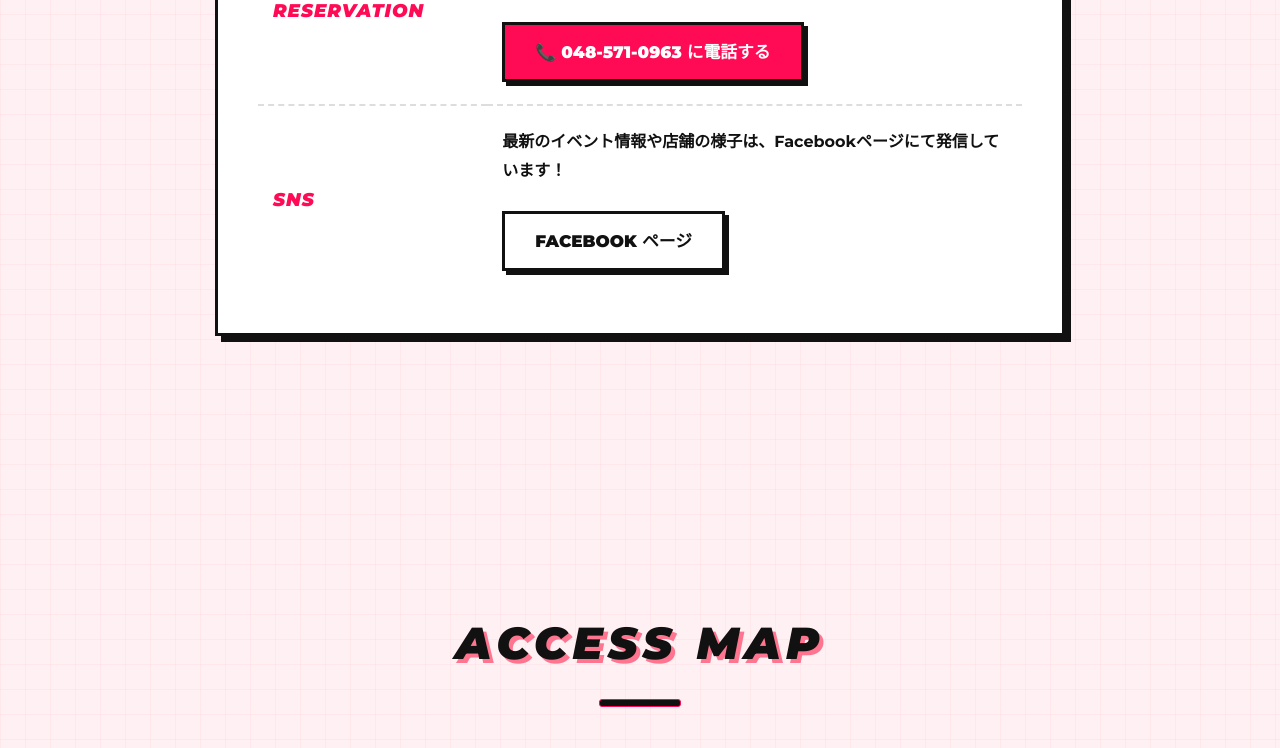
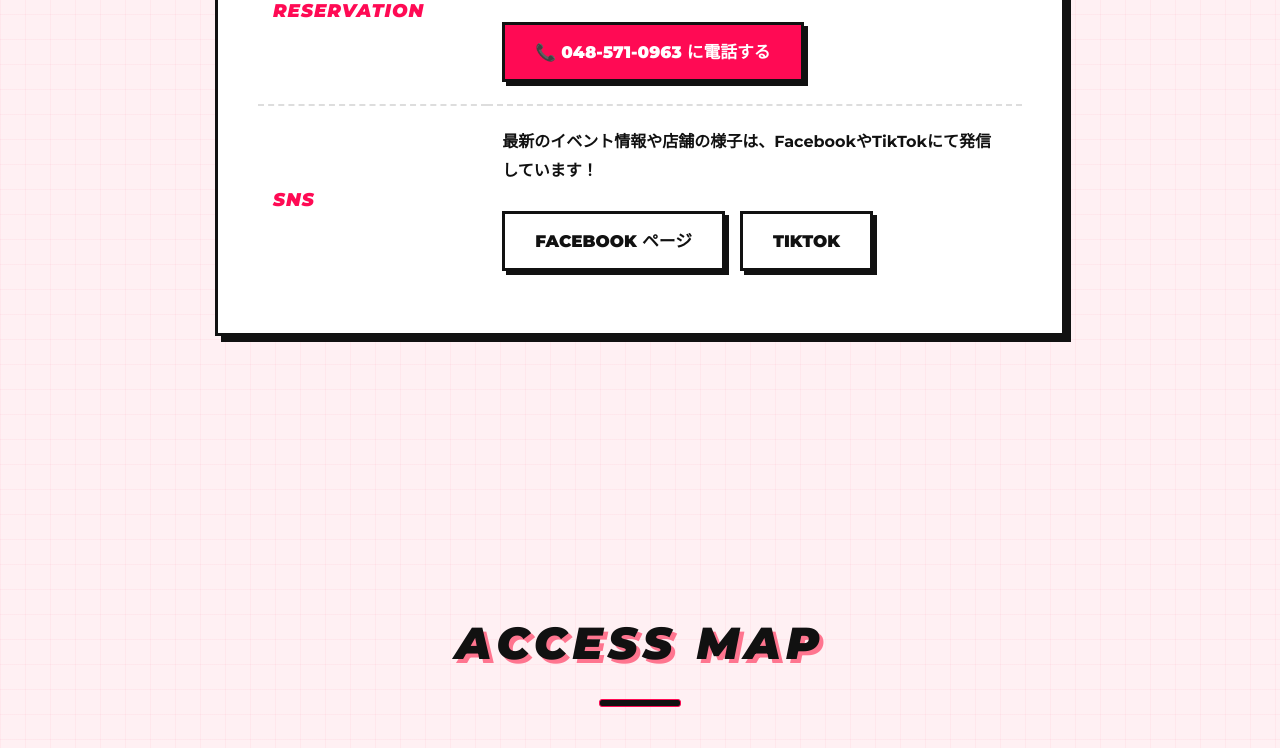
Before and after one commit to yukamizugaki-crypto/JACKBETTY, a plain HTML site: page index.html in a window 1280 px wide. Shown: the part 4461-5209 px from the top of the page. Drawn offline with Linux system fonts and the light colour scheme.

Commit message:
Add files via upload

```diff
--- a/index.html
+++ b/index.html
@@ -186,9 +186,10 @@
                 <tr>
                     <th>SNS</th>
                     <td>
-                        <span class="ib">最新のイベント情報や店舗の様子は、Facebookページにて発信しています！</span>
+                        <span class="ib">最新のイベント情報や店舗の様子は、FacebookやTikTokにて発信しています！</span>
                         <div class="btn-wrap">
                             <a href="https://www.facebook.com/people/%E7%B0%BE%E7%94%B0-%E7%BE%8E%E9%9B%AA/pfbid0Qsb7R7p2xLCub3R3HhNQWTtQc4aqUwDrMbcgpe2AQsKg7xfwzfBM4og5GsWaqcYtl/" target="_blank" rel="noopener" class="btn btn-outline">Facebook ページ</a>
+                            <a href="https://www.tiktok.com/@miyuki9870" target="_blank" rel="noopener" class="btn btn-outline">TikTok</a>
                         </div>
                     </td>
                 </tr>
```
